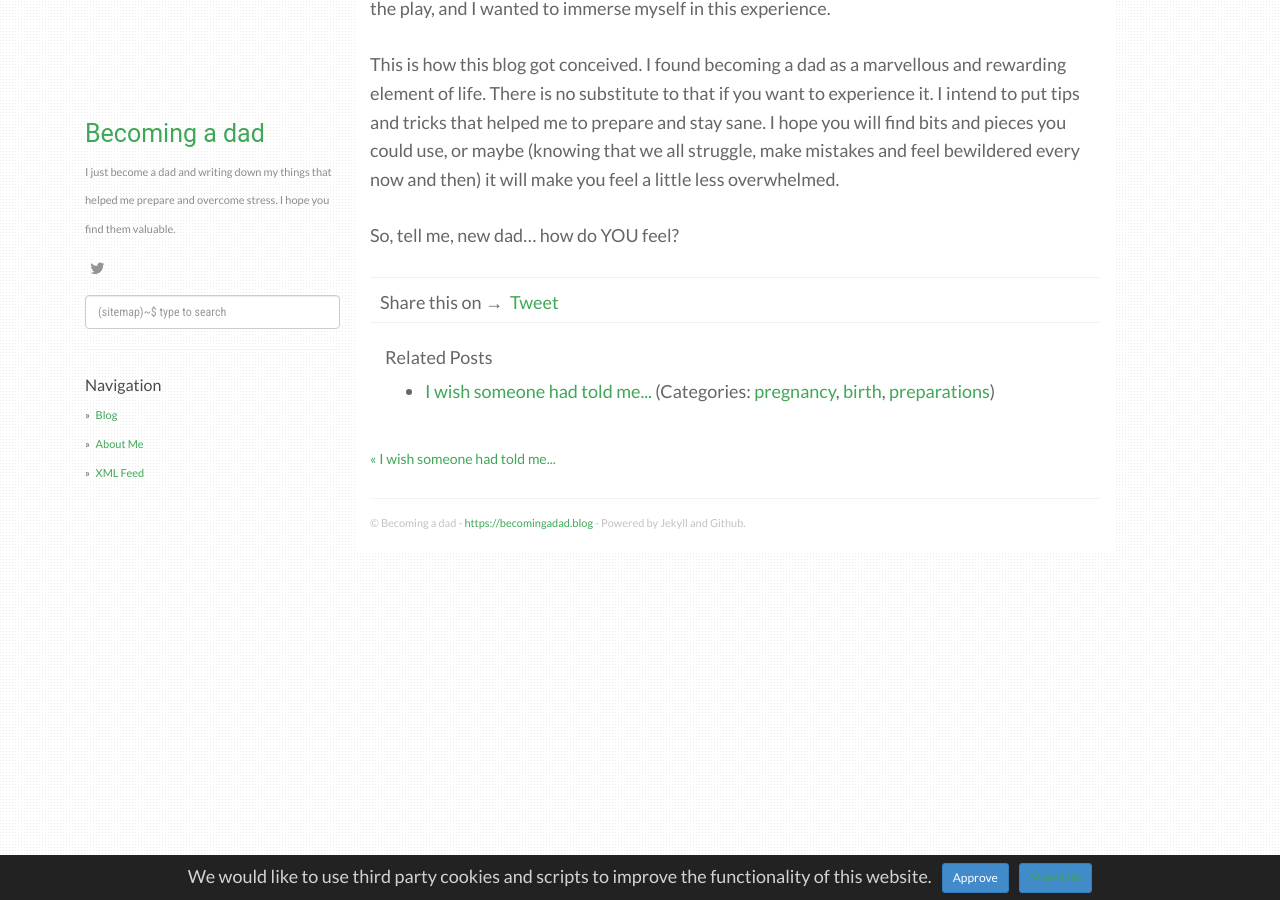
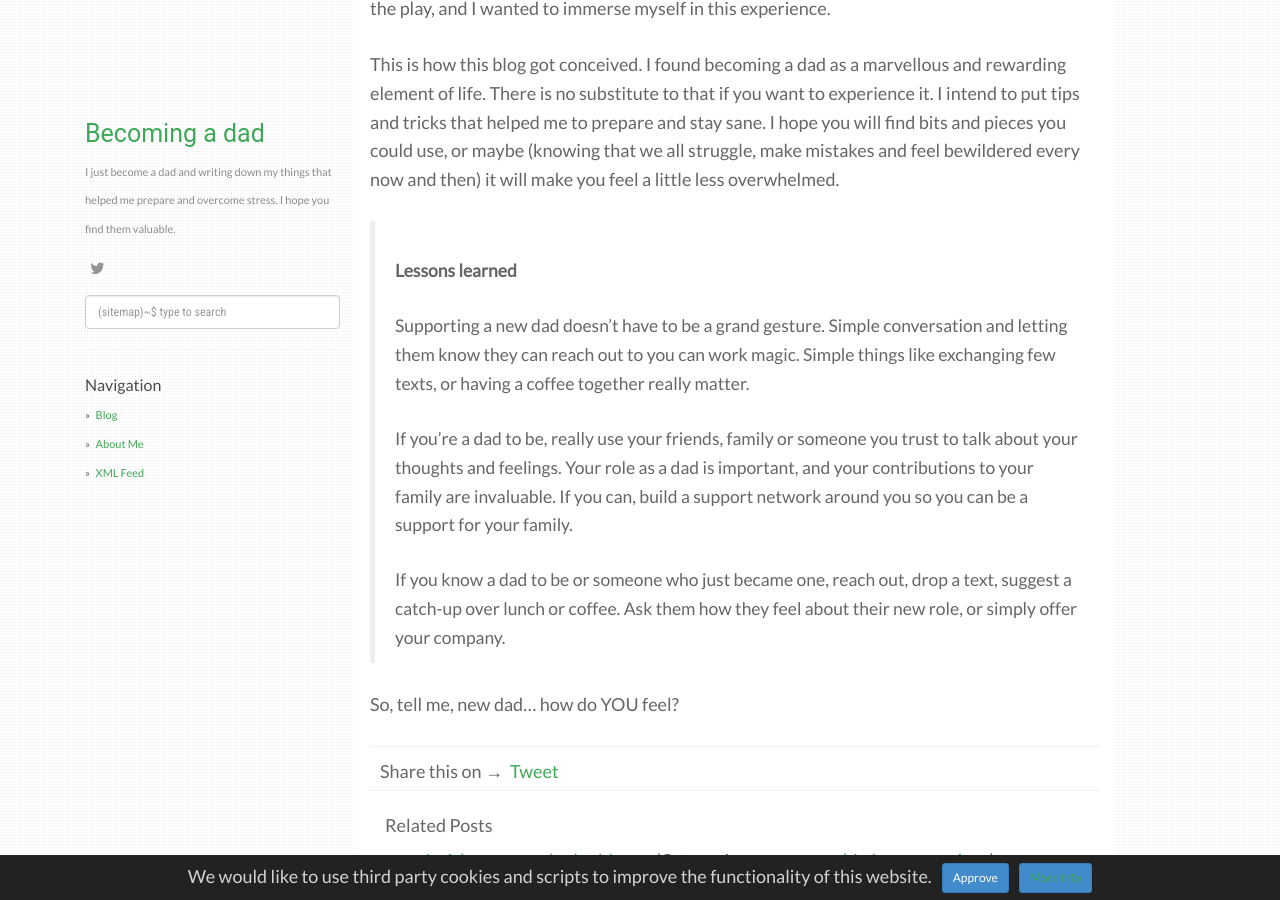
Before and after one commit to becomingadadblog/becomingadad, a Jekyll site: the page built from _posts/2019-10-15-And-how-do-you-feel.md, in a window 1280 px wide and 900 px high, scrolled down 1121 px. Built offline with Jekyll 4.4.1, drawn with Linux system fonts in a browser that asks for light colours; nearby versions of some CDN libraries; comment, search, counter and statistics services are not loaded.

Commit message:
Added lessons learned

```diff
--- a/_posts/2019-10-15-And-how-do-you-feel.md
+++ b/_posts/2019-10-15-And-how-do-you-feel.md
@@ -20,4 +20,12 @@ I went through a few books helping dads understand pregnancy and childbirth, but
 
 This is how this blog got conceived. I found becoming a dad as a marvellous and rewarding element of life. There is no substitute to that if you want to experience it. I intend to put tips and tricks that helped me to prepare and stay sane. I hope you will find bits and pieces you could use, or maybe (knowing that we all struggle, make mistakes and feel bewildered every now and then) it will make you feel a little less overwhelmed.
 
+> **Lessons learned**
+>
+> Supporting a new dad doesn't have to be a grand gesture. Simple conversation and letting them know they can reach out to you can work magic. Simple things like exchanging few texts, or having a coffee together really matter.
+>
+>If you're a dad to be, really use your friends, family or someone you trust to talk about your thoughts and feelings. Your role as a dad is important, and your contributions to your family are invaluable. If you can, build a support network around you so you can be a support for your family.
+>
+>If you know a dad to be or someone who just became one, reach out, drop a text, suggest a catch-up over lunch or coffee. Ask them how they feel about their new role, or simply offer your company.
+
 So, tell me, new dad... how do YOU feel?
```
